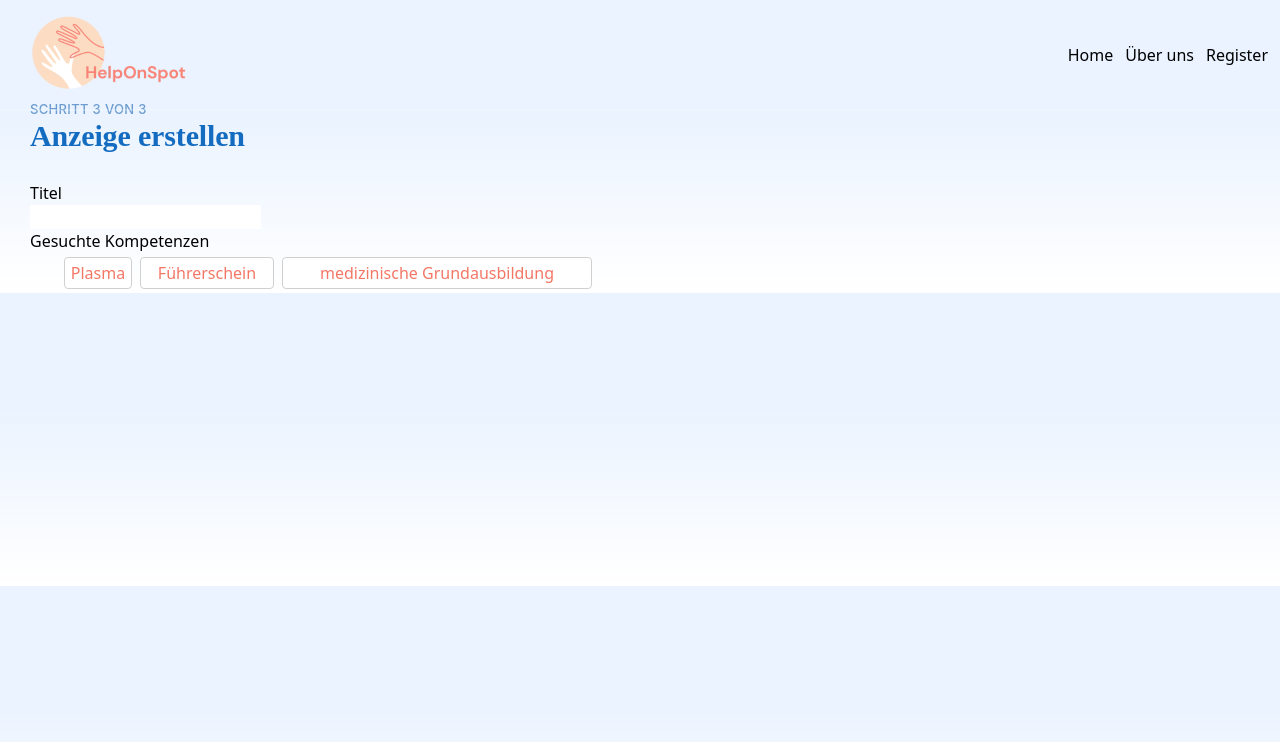
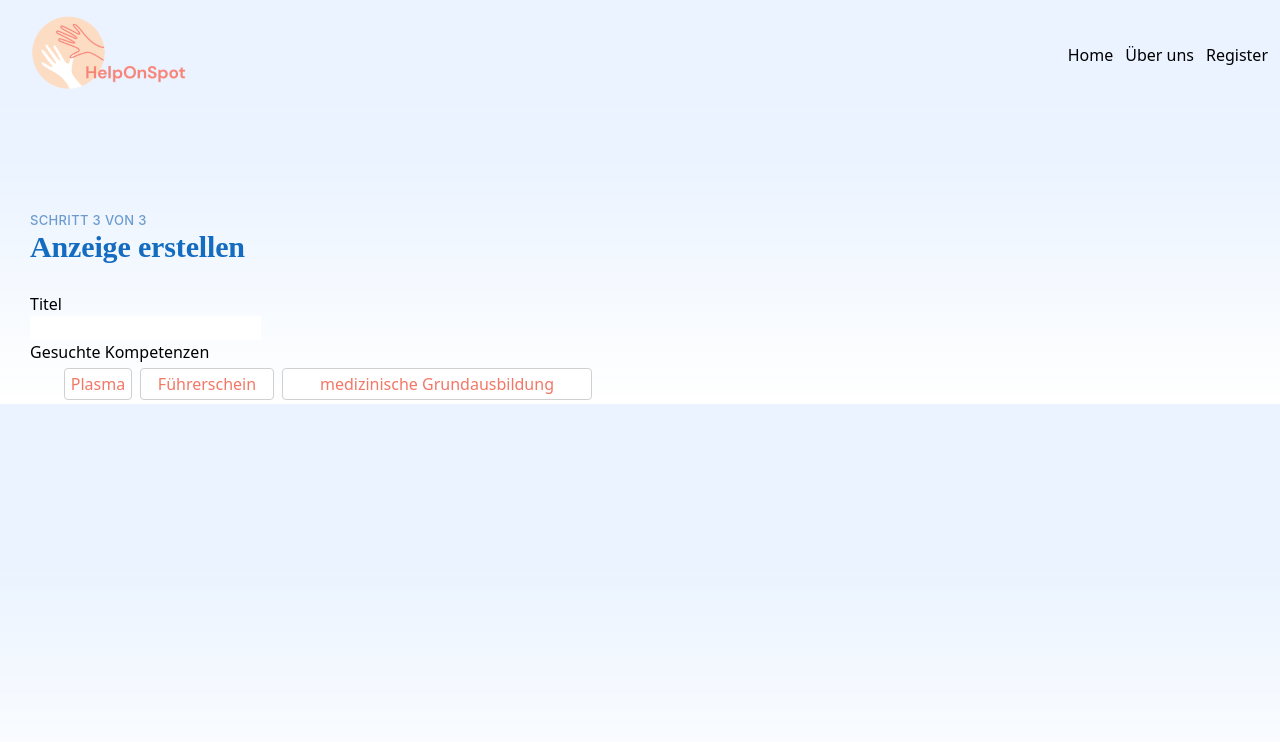
Before and after one commit to Helfer-Portal/helponspot-client, a React (Create React App) app: page /org-register3 in a window 1280 px wide. Shown: the top 742 px of the page. Built offline with nearby package versions, Linux system fonts and the light colour scheme.

Commit message:
Fixed the header for now

```diff
--- a/src/features/menu/index.js
+++ b/src/features/menu/index.js
@@ -8,7 +8,8 @@ import MenuLink from "./components/MenuLink";
  */
 export default function Menu() {
     return(
-        <nav id="header" class="fixed w-full z-30 top-0 text-white">
+        <nav id="header" class=" w-full z-30 top-0 text-white">
+          {/* if header should move with scroll : change position to fixed */}
           <div class="w-full container mx-auto flex flex-wrap items-center justify-between mt-0 py-2">
             <div class="pl-4 flex items-center">
               <a
```
